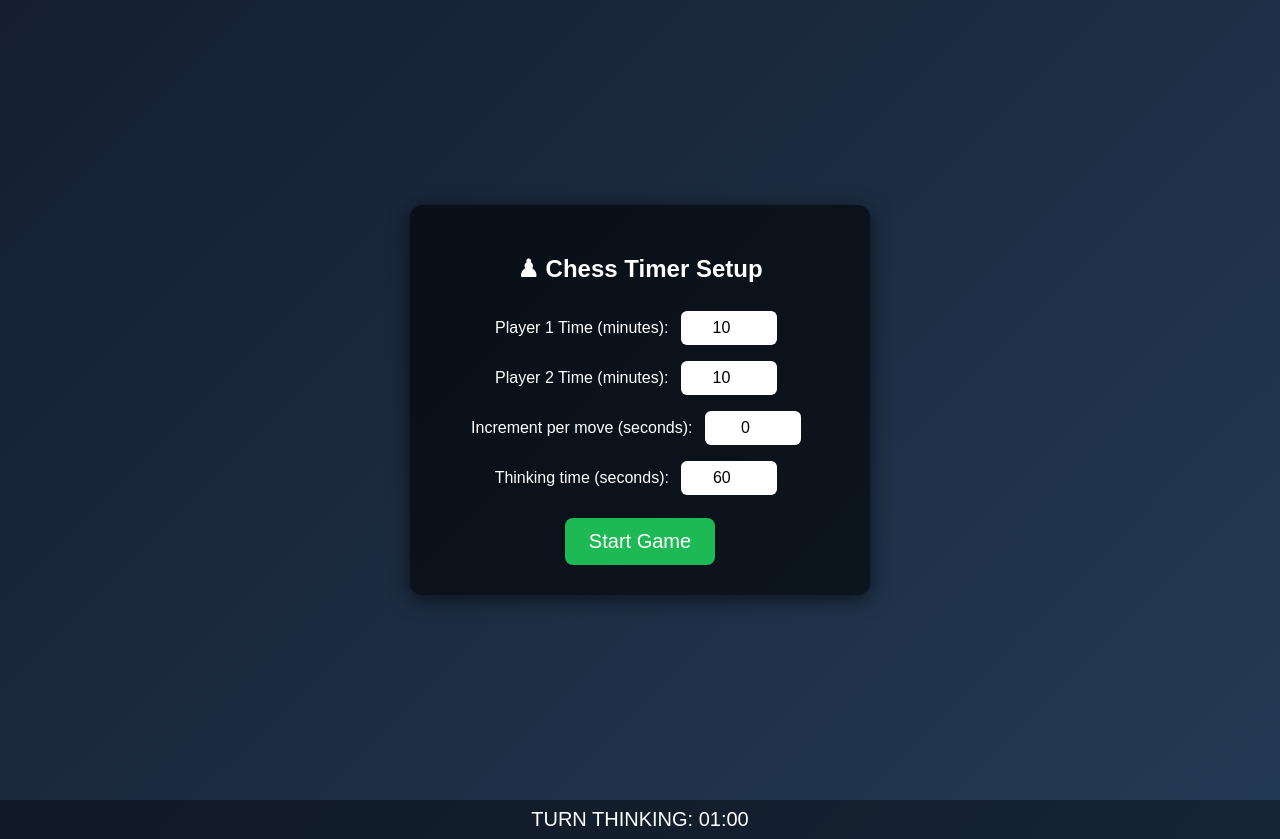
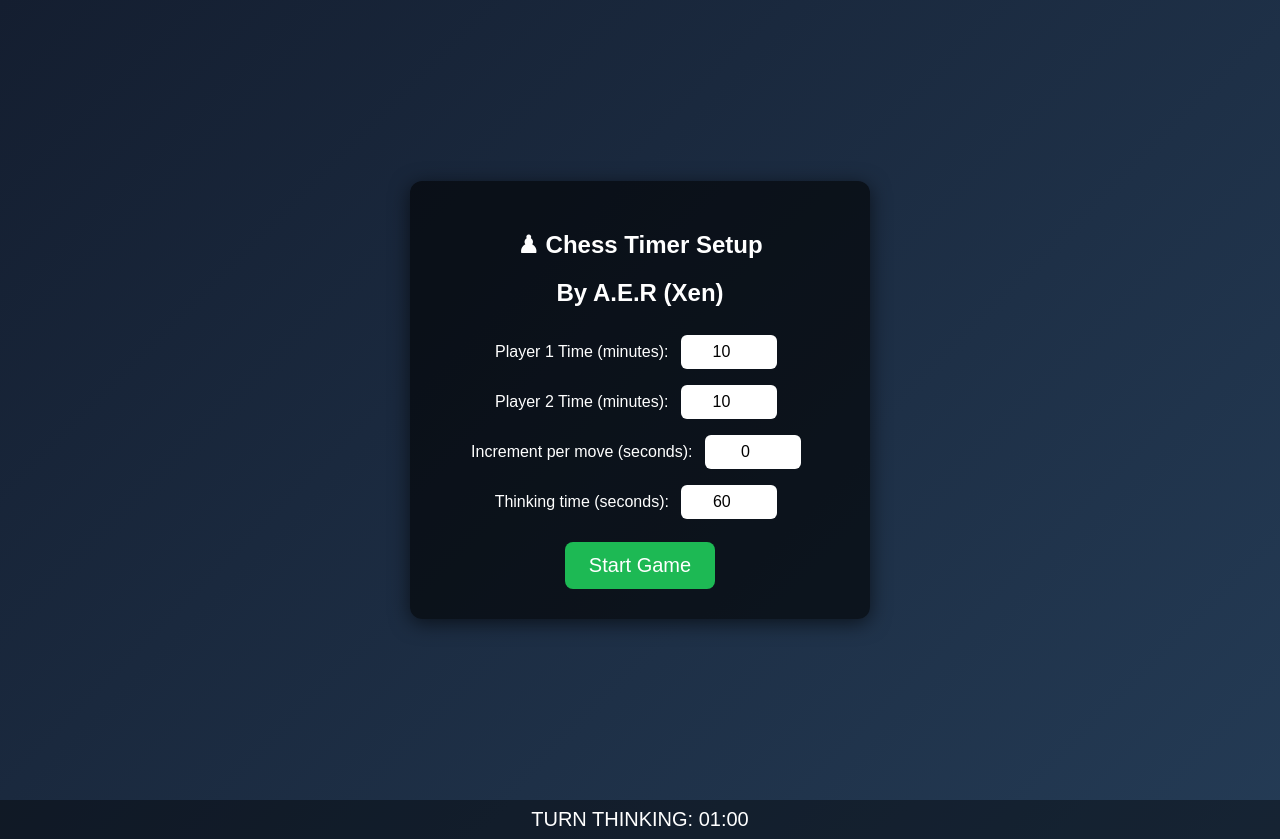
Before and after one commit to Xeiro-Sama/caturclock, a plain HTML site: page index.html in a window 1280 px wide. Drawn offline with Linux system fonts and the light colour scheme.

Commit message:
Update index.html

```diff
--- a/index.html
+++ b/index.html
@@ -113,6 +113,7 @@
 <div class="setup">
     <div class="setup-card">
         <h2>♟ Chess Timer Setup</h2>
+        <h2> By A.E.R (Xen) </h2>
         <div>
             Player 1 Time (minutes): <input type="number" id="p1time" value="10">
         </div>
```
